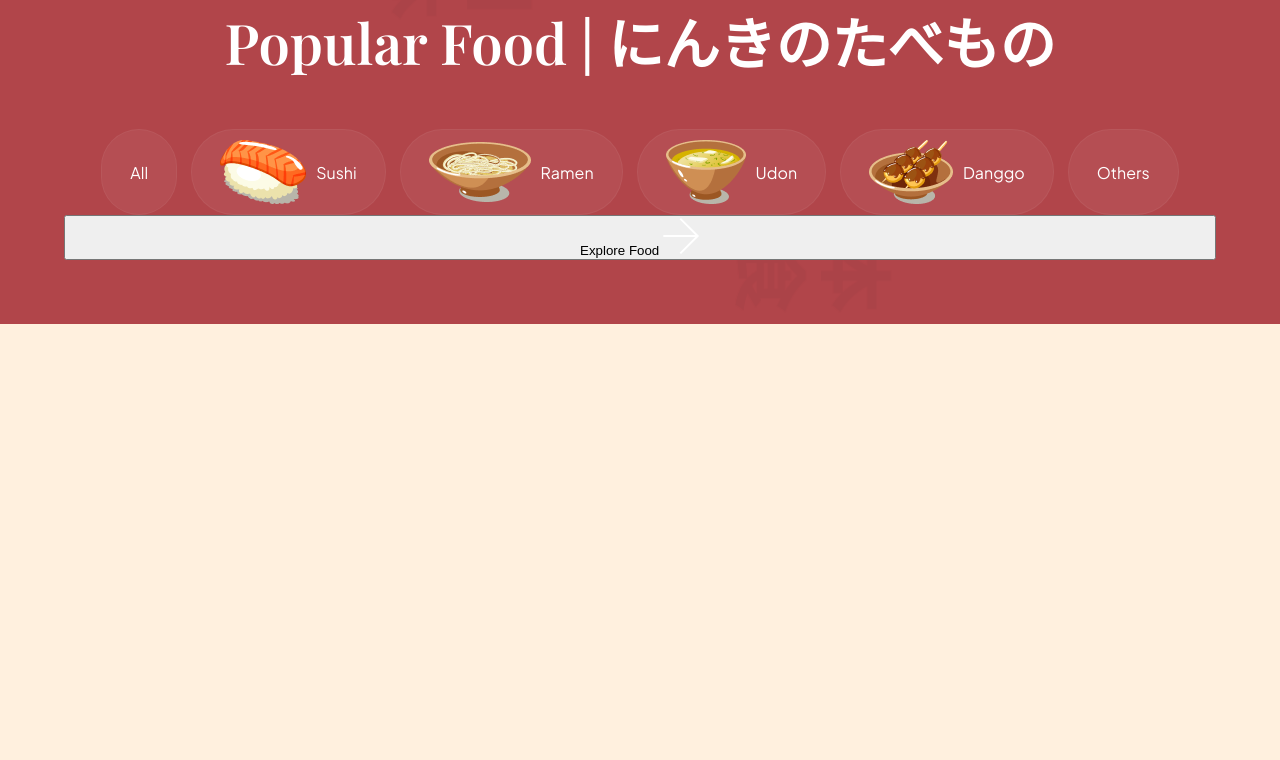
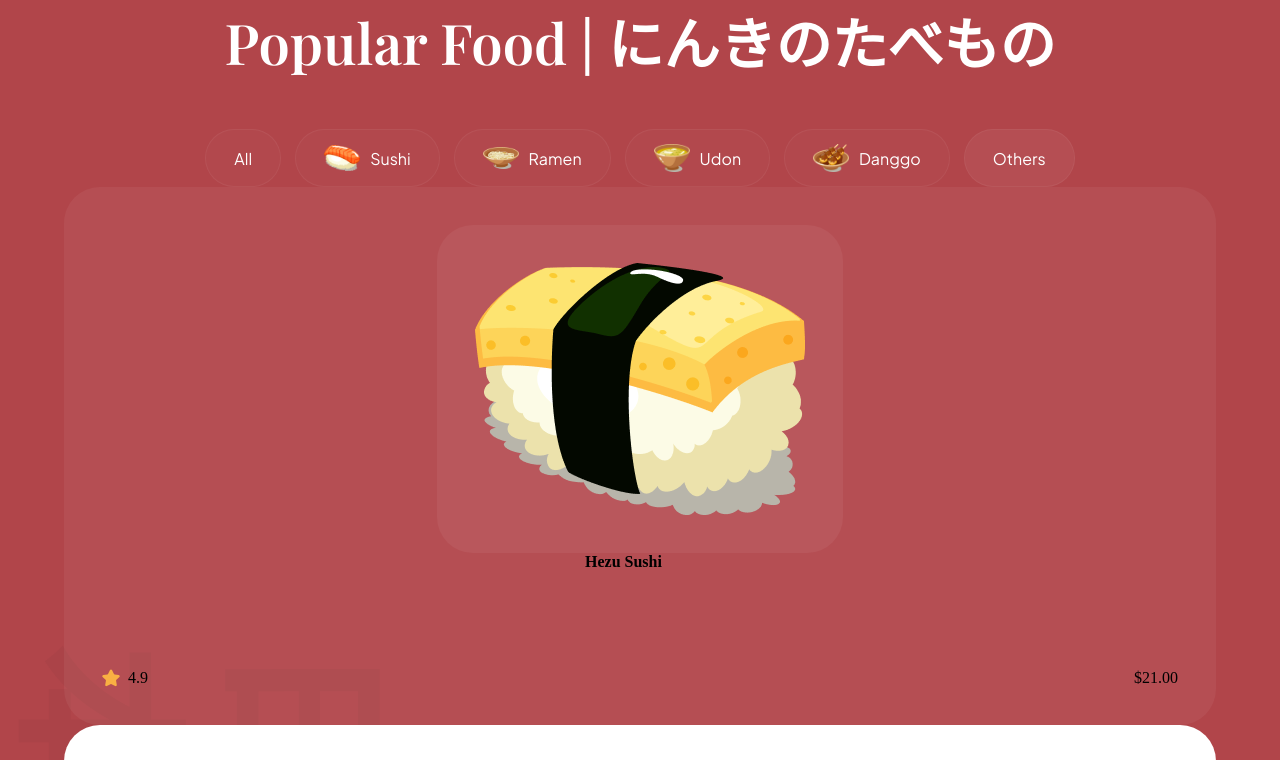
Before and after one commit to Almiramahsa/slicing-design, a website built with Vite: page index.html in a window 1280 px wide. Shown: the part 1819-2579 px from the top of the page. Before the commit the page ends 2143 px from the top, so only its background shows below. Built offline with nearby package versions, Linux system fonts and the light colour scheme.

Commit message:
update popular section

```diff
--- a/css/sections/about.css
+++ b/css/sections/about.css
@@ -69,6 +69,7 @@
 .about-us__button img {
   object-fit: contain;
   margin-left: 32px;
+
 }
 
 .about-us__content {
--- a/css/sections/popular.css
+++ b/css/sections/popular.css
@@ -38,7 +38,7 @@
   gap: 10px;
   background: rgba(255, 255, 255, 0.05);
   border: 1px solid rgba(255, 255, 255, 0.05);
-  border-radius: 50px;
+  border-radius: 46px;
   font-size: 16px;
   font-weigght: 300px;
   line-weight: 25px;
@@ -46,3 +46,112 @@
   color: #fff;
   cursor: pointer;
 }
+
+.popular-foods__filter-btn img {
+  width: 36px;
+  height: 36px;
+  object-fit: contain;
+}
+
+.popular-foods__filter-btn.active {
+  background: rgba(255, 255, 255, 0.02);
+  color: #fff;
+}
+
+.popular-foods__filter-btn:hover {
+  background: #fff;
+  color: var(--primary-color);
+}
+
+.popular-foods__catalogue {
+  margin-top: 64;
+  display: flex-end;
+  justify-content: center;
+  flex-wrap: wrap;
+  gap: 56px;
+}
+.popular-foods__button {
+  width: fit-content;
+  padding: 20px 30px;
+  margin: 80px auto 0;
+  font-weight: 500;
+  font-size: 18px;
+  line-height: 23px;
+  font-family: var(--plus-jakarta-sans);
+  color: #fff;
+  border: none;
+  outline: none;
+  background: var(--secondary-color);
+  border-radius: 64px;
+  cursor: pointer;
+}
+
+.popular-foods__button img {
+  width: 14px;
+  height: 14px;
+  object-fit: contain;
+  margin-left: 21px;
+}
+
+.popular-foods__card {
+  padding: 38px;
+  min-width: 260px;
+  height: fit-content;
+  display: flex;
+  align-items: center;
+  flex-direction: column;
+
+  border-radius: 36px;
+  background: rgba(255, 255, 255, 0.05);
+  border: 1pz solid rgba(255, 255, 255, 0s2);
+}
+
+.popular-foods__card-image {
+  width: 110px;
+  height: 84px;
+  object-fit: contain;
+}
+
+.popular-foods__card-title {
+  margin-top: 47px;
+  font-weight: 600;
+  font-size: 24px;
+  line-height: 22px;
+  font-family: var(--playfair-display);
+  color: #fff;
+  text-align: center;
+}
+
+.popular-foods__card-details {
+  width: 100%;
+  margin-top: 32px;
+}
+.popular-foods__card-rating {
+  display: flex;
+  align-items: center;
+  gap: 8px;
+}
+
+.popular-foods card-rating img {
+  width: 24px;
+  height: 24px;
+  object-fit: contain;
+}
+
+.popular-foods card-rating p {
+  font-size: 20px;
+  font-weight: 300;
+  font-family: var(--plus-jakarta-sans);
+  color: #fff;
+}
+.popular-foods card-price {
+  font-size: 20px;
+  font-weight: 500;
+  font-family: var(--plus-jakarta-sans);
+  color: #fff;
+}
+
+.popular-foods__card.active-card {
+  background: #fff;
+  min-width: 340px;
+}
--- a/index.html
+++ b/index.html
@@ -114,7 +114,42 @@
         </button>
         <button class="popular-foods__filter-btn ">Others</button>
       </div>
-<div class="popular-foods__catalogue"></div>
+<div class="popular-foods__catalogue">
+  <article class="popular-foods__card">
+    <img class=" popular-foods__card" src="assets/sushi-12.png" alt="sushi-12"/>
+    <h4 class="popular-foods__card-image">Hezu Sushi</h4>
+    <div class="popular-foods__card-details flex-between">
+      <div class="popular-foods__card-rating">
+        <img src="assets/star.svg" alt="star"/>
+       <p>4.9</p>
+      </div>
+      <p class="popular-foods__card-price">$21.00</p>
+  </div>
+  </article>
+  <article class="popular-foods__card active-card">
+    <img class=" popular-foods__card" src="assets/sushi-11.png" alt="sushi-11"/>
+    <h4 class="popular-foods__card-image">Original Sushi</h4>
+    <div class="popular-foods__card-details flex-between">
+      <div class="popular-foods__card-rating">
+        <img src="assets/star.svg" alt="star"/>
+       <p>5.0</p>
+      </div>
+      <p class="popular-foods__card-price">$17.00</p>
+  </div>
+  </article>
+
+  <article class="popular-foods__card">
+    <img class=" popular-foods__card" src="assets/sushi-10.png" alt="sushi-10"/>
+    <h4 class="popular-foods__card-image">Ramen Legendo</h4>
+    <div class="popular-foods__card-details flex-between">
+      <div class="popular-foods__card-rating">
+        <img src="assets/star.svg" alt="star"/>
+       <p>4.9</p>
+      </div>
+      <p class="popular-foods__card-price">$25.00</p>
+  </div>
+  </article>
+</div>
 <button class="popular-foods__button">Explore Food
   <img src="assets/arrow-right.svg" alt="arrow-right"/>
 </button>
```
